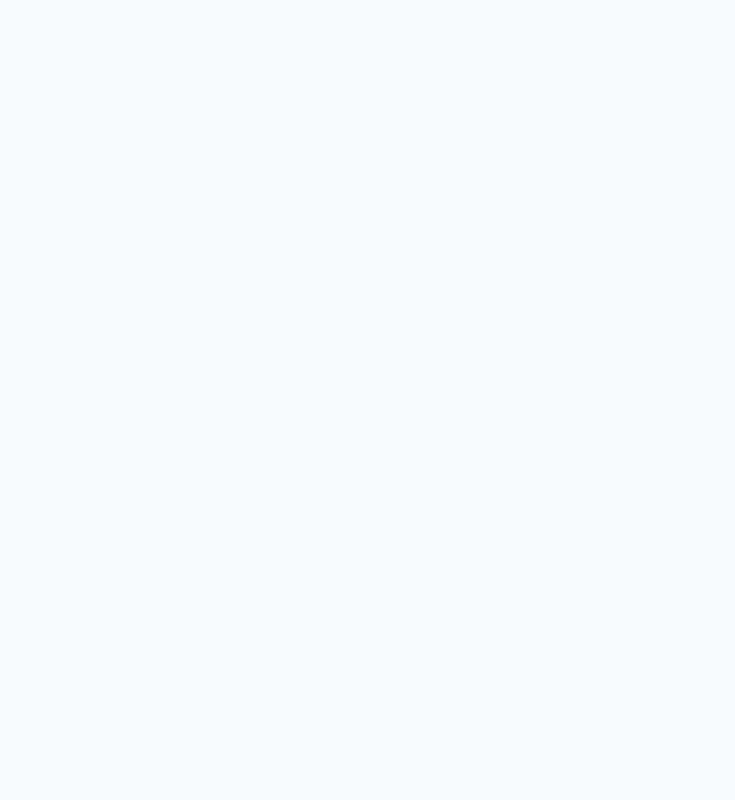
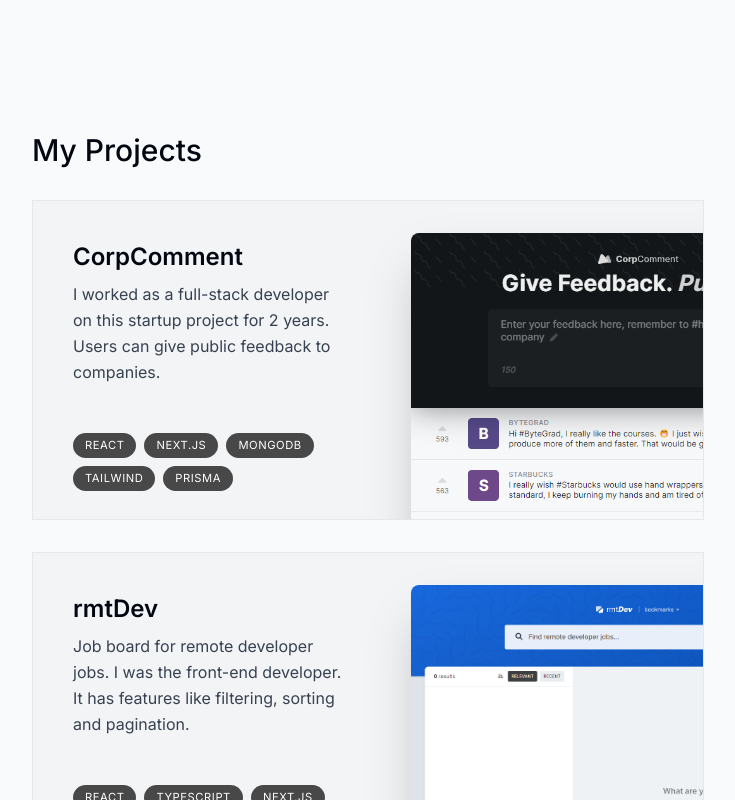
Before and after one commit to ZachMcLean/portfolio, a Next.js app: page / in a window 1280 px wide. Shown: the part 1220-2020 px from the top of the page, without its empty margins (272-1007 px from the left). Before the commit the page ends 1352 px from the top, so only its background shows below. Built offline with nearby package versions, Linux system fonts and the light colour scheme.

Commit message:
removed public/img folder | added Projects section

```diff
--- a/src/app/page.tsx
+++ b/src/app/page.tsx
@@ -1,6 +1,7 @@
 import About from "@/components/About";
 import Divider from "@/components/Divider";
 import Intro from "@/components/Intro";
+import Projects from "@/components/Projects";
 
 export default function Home() {
 	return (
@@ -8,6 +9,7 @@
 			<Intro />
 			<Divider />
 			<About />
+			<Projects />
 		</main>
 	);
 }
--- /dev/null
+++ b/src/components/Projects.tsx
@@ -0,0 +1,49 @@
+import React from "react";
+import SectionHeading from "./section-heading";
+import { projectsData } from "@/lib/data";
+import Image from "next/image";
+
+const Projects = () => {
+	return (
+		<section>
+			<SectionHeading>My projects</SectionHeading>
+			<div>
+				{projectsData.map((project, index) => (
+					<React.Fragment key={index}>
+						<Project {...project} />
+					</React.Fragment>
+				))}
+			</div>
+		</section>
+	);
+};
+export default Projects;
+
+type ProjectProps = (typeof projectsData)[number];
+
+function Project({ title, description, tags, imageUrl }: ProjectProps) {
+	return (
+		<section className="sm:h-[20rem] relative bg-gray-100 max-w-[42rem] border border-black-5 overflow-hidden sm:pr-8 mb-3 sm:mb-8 last:mb-0">
+			<div className="h-full flex flex-col pt-4 pb-7 px-5 sm:pl-10 sm:pr-2 sm:pt-10 sm:max-w-[50%]">
+				<h3 className="text-2xl font-semibold">{title}</h3>
+				<p className="mt-2 leading-relaxed text-gray-700">{description}</p>
+				<ul className="flex flex-wrap mt-4 gap-2 sm:mt-auto">
+					{tags.map((tag, index) => (
+						<li
+							className="bg-black/[0.7] px-3 py-1 text-[0.7rem] uppercase tracking-wider text-white rounded-full"
+							key={index}
+						>
+							{tag}
+						</li>
+					))}
+				</ul>
+			</div>
+			<Image
+				src={imageUrl}
+				alt="Project I created"
+				quality={95}
+				className="absolute top-8 -right-40 w-[28.25rem] rounded-t-lg shadow-2xl"
+			/>
+		</section>
+	);
+}
```
Also changed, not shown: public/Zach-Photo.jpg (renamed from public/img/Zach-Photo.jpg).
